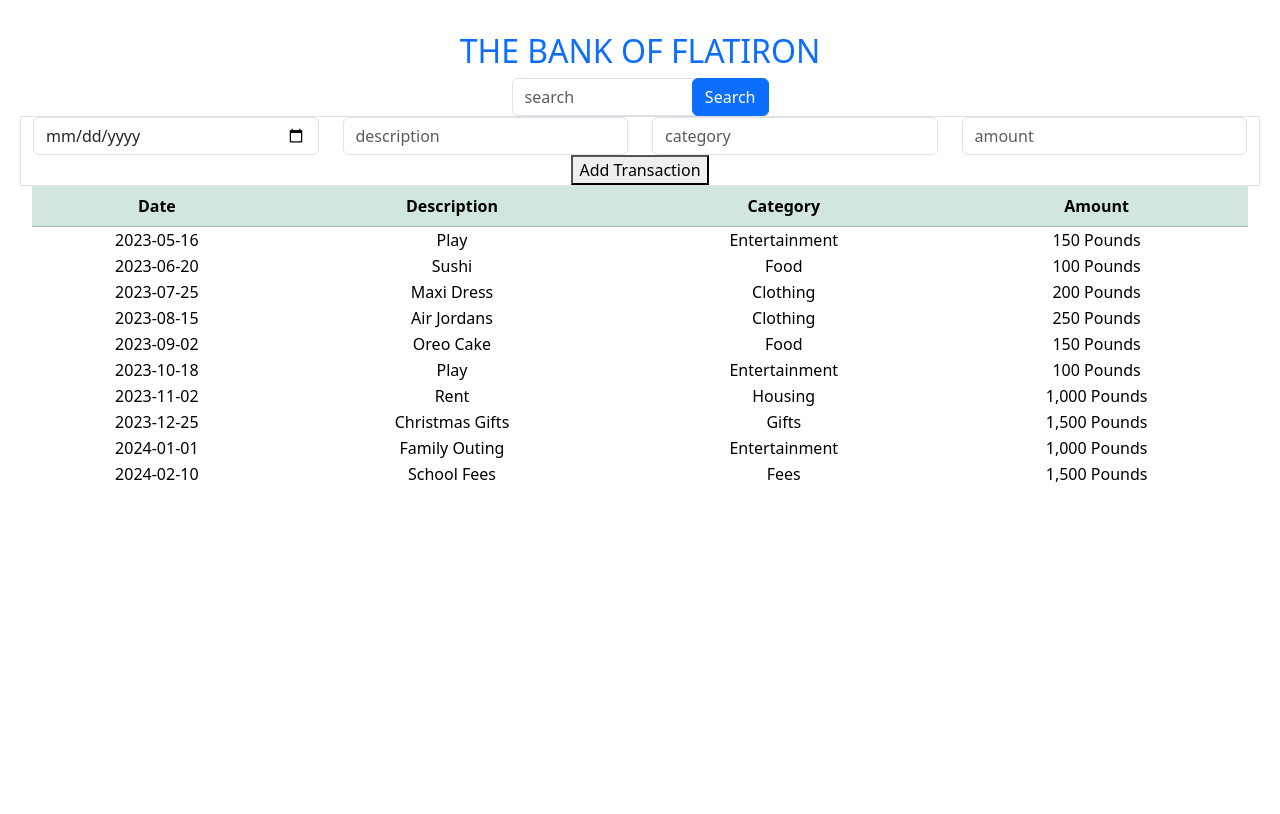
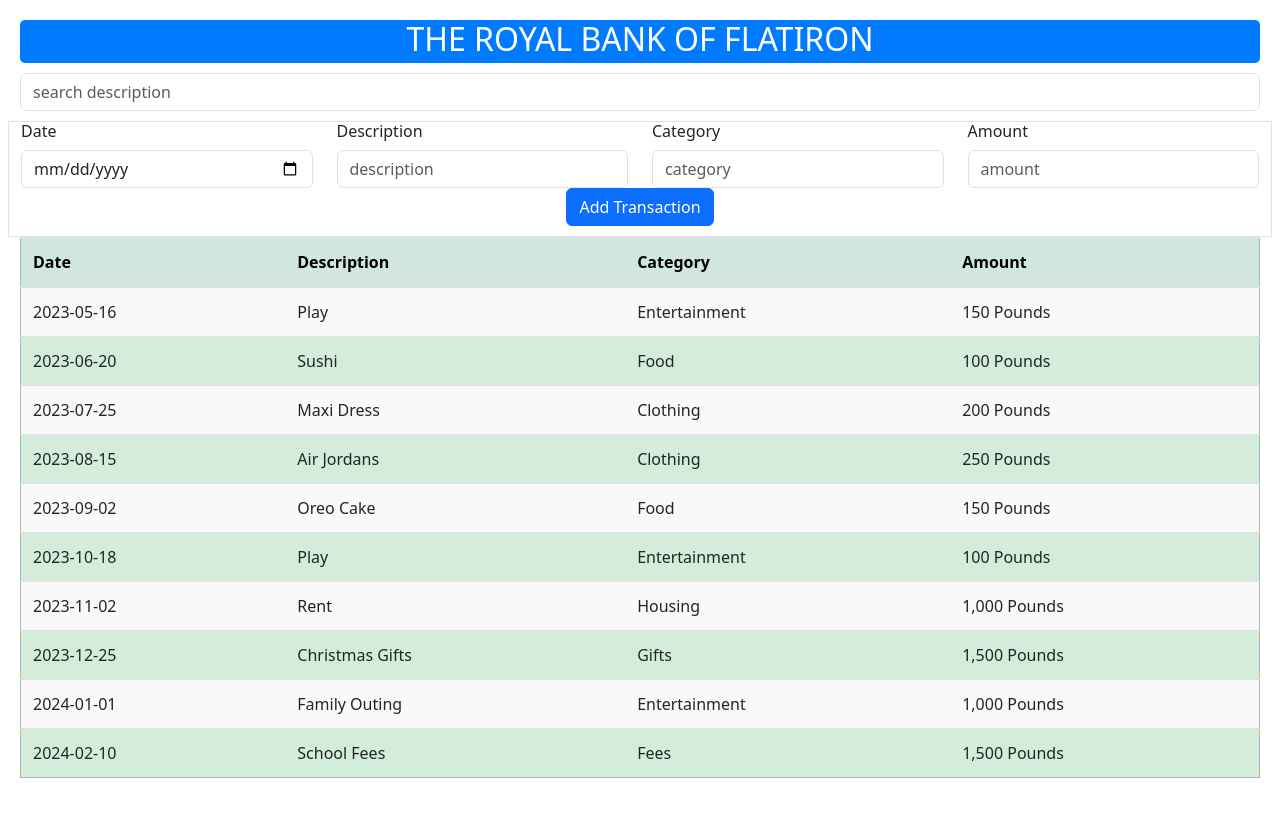
Before and after one commit to Lesliemwangi/bank-flatiron, a React (Vite) app: page / in a window 1280 px wide. Built offline with nearby package versions, Linux system fonts and the light colour scheme.

Commit message:
code-challenge

```diff
--- a/src/App.css
+++ b/src/App.css
@@ -1,42 +1,31 @@
-#root {
-  max-width: 1280px;
-  margin: 0 auto;
-  padding: 2rem;
+.text-header {
+  display: block;
   text-align: center;
+  margin-bottom: 10px;
+  background-color: #007bff;
+  color: white;
+  border: none;
+  border-radius: 5px;
 }
 
-.logo {
-  height: 6em;
-  padding: 1.5em;
-  will-change: filter;
-  transition: filter 300ms;
-}
-.logo:hover {
-  filter: drop-shadow(0 0 2em #646cffaa);
-}
-.logo.react:hover {
-  filter: drop-shadow(0 0 2em #61dafbaa);
+table {
+  width: 100%;
+  border-collapse: collapse;
 }
 
-@keyframes logo-spin {
-  from {
-    transform: rotate(0deg);
-  }
-  to {
-    transform: rotate(360deg);
-  }
+table, th, td {
+  border: 1px solid #ddd;
 }
 
-@media (prefers-reduced-motion: no-preference) {
-  a:nth-of-type(2) .logo {
-    animation: logo-spin infinite 20s linear;
-  }
+th, td {
+  text-align: left;
+  padding: 8px;
 }
 
-.card {
-  padding: 2em;
+th {
+  background-color: #f4f4f9;
 }
 
-.read-the-docs {
-  color: #888;
+tr:nth-child(even) {
+  background-color: #f9f9f9;
 }
--- a/src/App.jsx
+++ b/src/App.jsx
@@ -82,6 +82,7 @@ function App() {
         goods={goods}
       />
 
+
       <Form
         transactions={transactions}
         setTransactions={setTransactions}
--- a/src/components/Form.jsx
+++ b/src/components/Form.jsx
@@ -1,30 +1,33 @@
 import { useState } from "react";
-export default function Form({transactions, setTransactions }) {
+
+export default function Form({ transactions, setTransactions }) {
   const [report, setReport] = useState({
-    date:"",
-    description:"",
-    category:"",
-    amount:""
+    date: "",
+    description: "",
+    category: "",
+    amount: ""
   });
 
-  function submitHandle(e){
+  function submitHandle(e) {
+    e.preventDefault();
     console.log(report);
-    e.preventDefault()
     if (report.date && report.description && report.category && report.amount) {
-    setTransactions([... transactions, report])
+      setTransactions([...transactions, report]);
+    }
   }
-}
 
   function changeHandle(e) {
     console.log(e.target.value);
     setReport({
       ...report,
       [e.target.name]: e.target.value
-    })
+    });
   }
+
   return (
-    <div className="row border">
+    <div className="row border" style={{ paddingBottom: "10px" }}>
       <div className="col-3">
+        <h6>Date</h6>
         <input
           type="date"
           className="form-control"
@@ -36,6 +39,7 @@ export default function Form({transactions, setTransactions }) {
         />
       </div>
       <div className="col-3">
+        <h6>Description</h6>
         <input
           type="description"
           className="form-control"
@@ -47,6 +51,7 @@ export default function Form({transactions, setTransactions }) {
         />
       </div>
       <div className="col-3">
+        <h6>Category</h6>
         <input
           type="text"
           className="form-control"
@@ -58,6 +63,7 @@ export default function Form({transactions, setTransactions }) {
         />
       </div>
       <div className="col-3">
+        <h6>Amount</h6>
         <input
           type="number"
           className="form-control"
@@ -69,8 +75,14 @@ export default function Form({transactions, setTransactions }) {
         />
       </div>
 
-      <div className="col-12">
-        <button type="submit" onClick={submitHandle}>Add Transaction</button>
+      <div className="col-12 d-flex justify-content-center">
+        <button
+          type="submit"
+          onClick={submitHandle}
+          className="btn btn-primary"
+        >
+          Add Transaction
+        </button>
       </div>
     </div>
   );
--- a/src/components/Header.jsx
+++ b/src/components/Header.jsx
@@ -2,7 +2,7 @@ function Header() {
     return (
       <div className="text-primary">
         <div className="text-header">
-          <h2>THE BANK OF FLATIRON</h2>
+          <h2>THE ROYAL BANK OF FLATIRON</h2>
         </div>
       </div>
     );
--- a/src/components/Search.jsx
+++ b/src/components/Search.jsx
@@ -14,14 +14,15 @@ function Search({ setTransactions, goods}) {
   }
 
   return (
-    <div style={{ position: "relative", display: "inline-block" }}>
-      <input className="form-control" type="" placeholder="search" onChange={changeHandle} />
-      <button
-        className="btn btn-primary"
-        style={{ position: "absolute", top: 0, right: 0 }}
-      >
-        Search
-      </button>
+    <div style={{ display: "block", paddingBottom: "10px" }}>
+      <input
+        className="form-control"
+        type=""
+        placeholder="search description"
+        onChange={changeHandle}
+      />
+
+
     </div>
   );
 }
--- a/src/index.css
+++ b/src/index.css
@@ -0,0 +1,58 @@
+body {
+  padding: 20px;
+}
+
+h2 {
+  text-align: center;
+  padding-bottom: 5px;
+
+}
+
+button {
+  padding: 5px;
+}
+
+.table {
+  width: 100%;
+  margin-bottom: 1rem;
+  color: #212529;
+  border-collapse: collapse;
+}
+
+.table th,
+.table td {
+  padding: 0.75rem;
+  vertical-align: top;
+  border-top: 1px solid #dee2e6;
+}
+
+.table thead th {
+  vertical-align: bottom;
+  border-bottom: 2px solid #dee2e6;
+}
+
+.table tbody + tbody {
+  border-top: 2px solid #dee2e6;
+}
+
+.table-striped tbody tr:nth-of-type(odd) {
+  background-color: rgba(0, 0, 0, 0.05);
+}
+
+.table-success {
+  background-color: #d4edda;
+}
+
+td {
+  border: 1px;
+}
+
+.btn-block {
+  display: block;
+  width: 100%;
+  padding: 5px;
+}
+
+.form-container {
+  padding-bottom: 20px; /* Adjust the value as needed */
+}
```
Also changed, not shown: src/components/NewTransactions.jsx (deleted).
